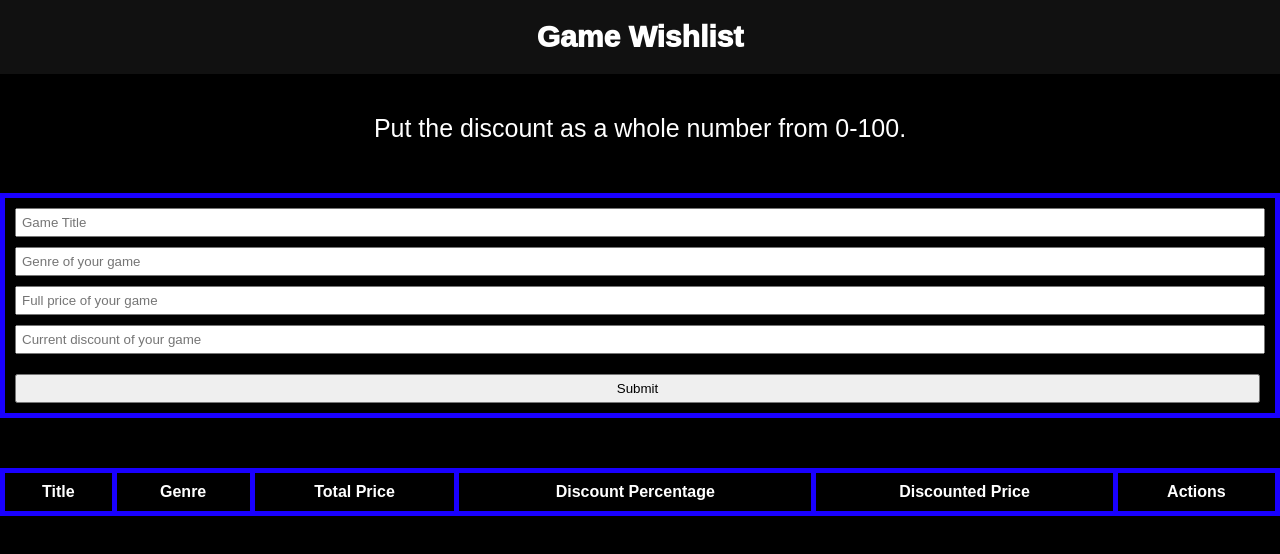
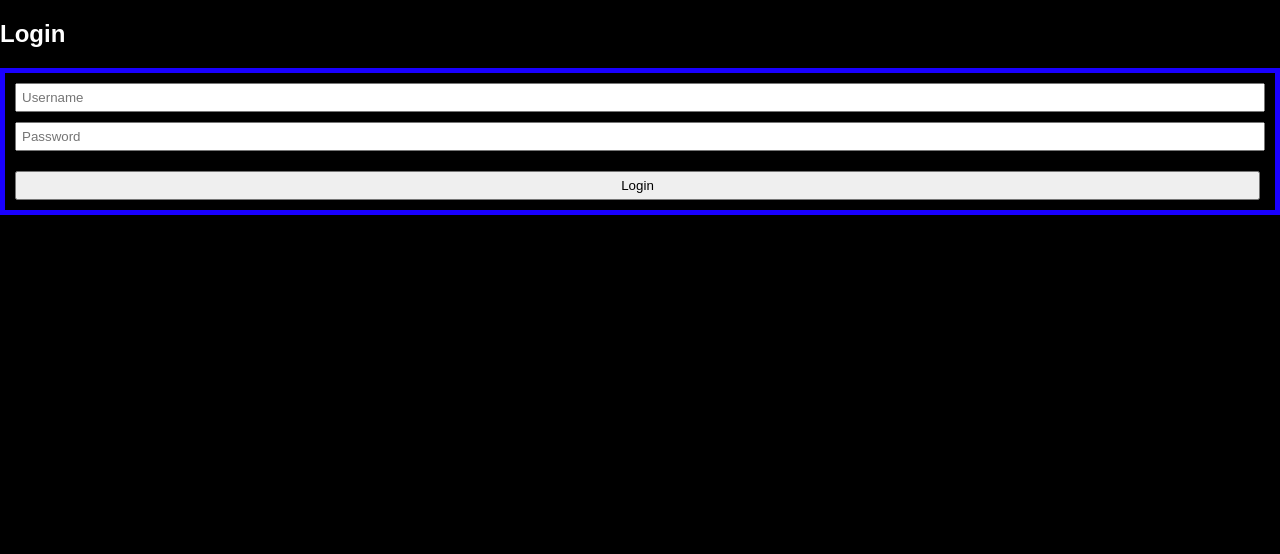
Before and after one commit to mkneuffer/final_project, a React (Create React App) app: page / in a window 1280 px wide. Shown: the top 554 px of the page. Built offline with nearby package versions, Linux system fonts and the light colour scheme.

Commit message:
Rudimentary Login Page
Not using Auth0 currently

```diff
--- a/src/App.js
+++ b/src/App.js
@@ -1,5 +1,6 @@
 import React, { useState, useEffect } from 'react';
 import './App.css';
+import Login from './Login';
 
 function App() {
     const [wishlistData, setWishlistData] = useState({
@@ -12,6 +13,7 @@ function App() {
   const [gameList, setGameList] = useState([]);
   const [isEditing, setIsEditing] = useState(false);
   const [editIndex, setEditIndex] = useState(null);
+  const [isLoggedIn, setIsLoggedIn] = useState(false);
 
     //Load game list on page render
     useEffect(() => {
@@ -83,12 +85,19 @@ function App() {
     setGameList(updatedList);
   };
 
+  const handleLogin = (status) => {
+    setIsLoggedIn(status);
+  }
+
+
   return (
     <div className="App">
+      {isLoggedIn ? ( // Conditionally render login or wishlist page
+        <div>
           <header>
             Game Wishlist
           </header>
-      <p>Put the discount as a whole number from 0-100.</p>
+          <p>Fill out ALL of the form before submitting data.</p>
           <form id="wishlistForm" onSubmit={handleSubmit}>
             <input
               type="text"
@@ -130,8 +139,8 @@ function App() {
               <tr>
                 <th>Title</th>
                 <th>Genre</th>
-            <th>Total Price</th>
-            <th>Discount Percentage</th>
+                <th>Price</th>
+                <th>Discount</th>
                 <th>Discounted Price</th>
                 <th>Actions</th>
               </tr>
@@ -153,6 +162,10 @@ function App() {
             </tbody>
           </table>
         </div>
+      ) : (
+        <Login onLogin={handleLogin} /> // Show Login if not logged in
+      )}
+    </div>
   );
 }
 
--- a/src/Login.js
+++ b/src/Login.js
@@ -3,17 +3,24 @@ import React, {useState} from 'react';
 function Login({onLogin}) {
     const [loginInfo, setLoginInfo] = useState({username: '', password: ''});
 
-    const handleChange = (e) => {
+    const handleInputChange = (e) => {
+        const { id, value } = e.target;
+        setLoginInfo({
+          ...loginInfo,
+          [id]: value
+        });
+      };
+
+      const handleSubmit = (e) => {
         e.preventDefault();
-        const {username, password} = loginInfo;
 
-        //hardcode user account for now
-        if(username === "test" && password === "tester123") {
-            onLogin(true);
+        // Hardcoded login for now
+        if (loginInfo.username === 'test' && loginInfo.password === 'tester123') {
+          onLogin(true);
         } else {
-            alert("The username or password does not exist.");
+          alert('The username or password does not exist.');
         }
-    };
+      };
 
 return (
     <div>
@@ -21,18 +28,18 @@ return (
       <form onSubmit={handleSubmit}>
         <input
           type="text"
-          name="username"
+          id="username"
           placeholder="Username"
-          value={credentials.username}
-          onChange={handleChange}
+          value={loginInfo.username}
+          onChange={handleInputChange}
           required
         />
         <input
           type="password"
-          name="password"
+          id="password"
           placeholder="Password"
-          value={credentials.password}
-          onChange={handleChange}
+          value={loginInfo.password}
+          onChange={handleInputChange}
           required
         />
         <button type="submit">Login</button>
```
Lines whose indentation alone changed are shown as unchanged.
